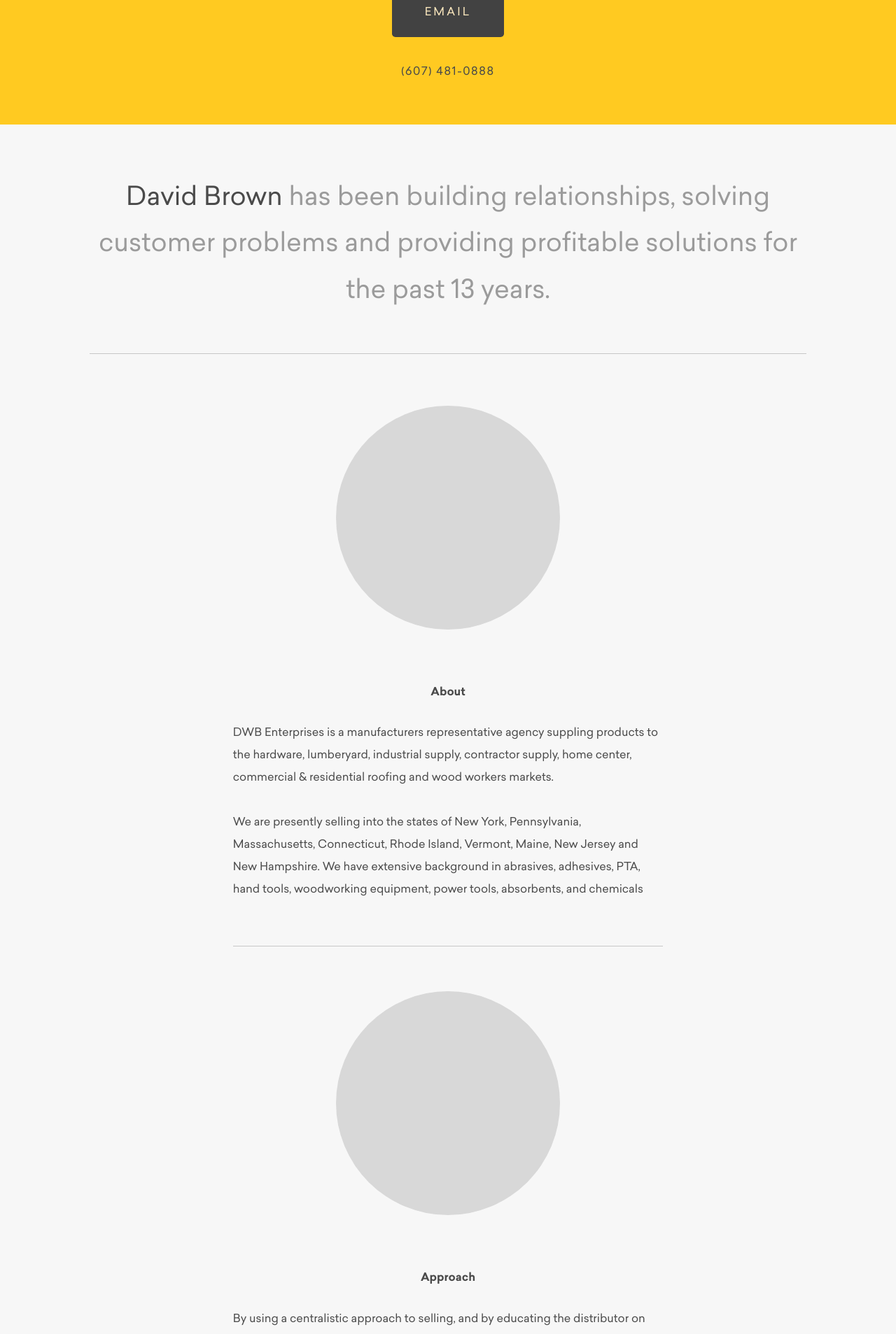
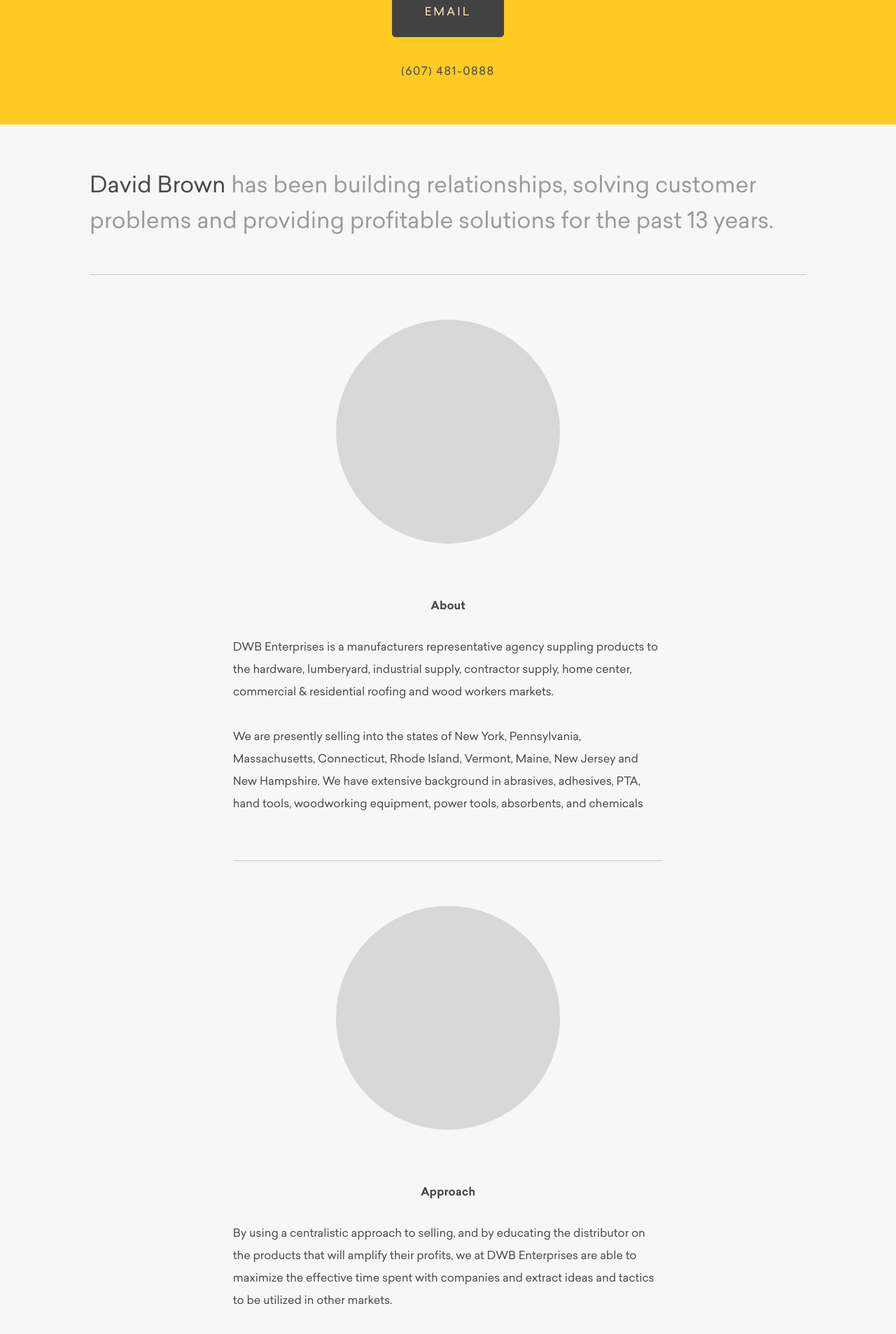
Before and after one commit to geoffbrown/dwbenterprises, a Jekyll site: the page built from index.html, in a window 1280 px wide. Shown: the part 312-2219 px from the top of the page at 70% size. Built offline with Jekyll 4.4.1, drawn with Linux system fonts in a browser that asks for light colours; some web fonts are replaced.

Commit message:
misc visual tweaks

```diff
--- a/css/main.css
+++ b/css/main.css
@@ -126,13 +126,13 @@ a {
 }
 
 .headline {
-  font-size: 2.3em;
+  font-size: 2em;
   color: #9B9B9B;
-  line-height: 1.8em;
+  line-height: 1.6em;
 }
 
 .headline p {
-  text-align: center;
+  /*text-align: center;*/
 }
 
 .headline span {
@@ -262,7 +262,7 @@ section {
     font-size: .75em;
   }
   .headline {
-    font-size: 1.3em;
+    font-size: 1.6em;
     line-height: 1.8em;
   }
 
@@ -280,14 +280,14 @@ section {
 
   }
   header h1 {
-    font-size: 1.6em;
+    font-size: 2em;
     padding: 2.5em 0 0 0;
   }
   header p {
     font-size: .75em;
   }
   .headline {
-    font-size: 1.3em;
+    font-size: 1.6em;
     line-height: 1.8em;
   }
 
```
